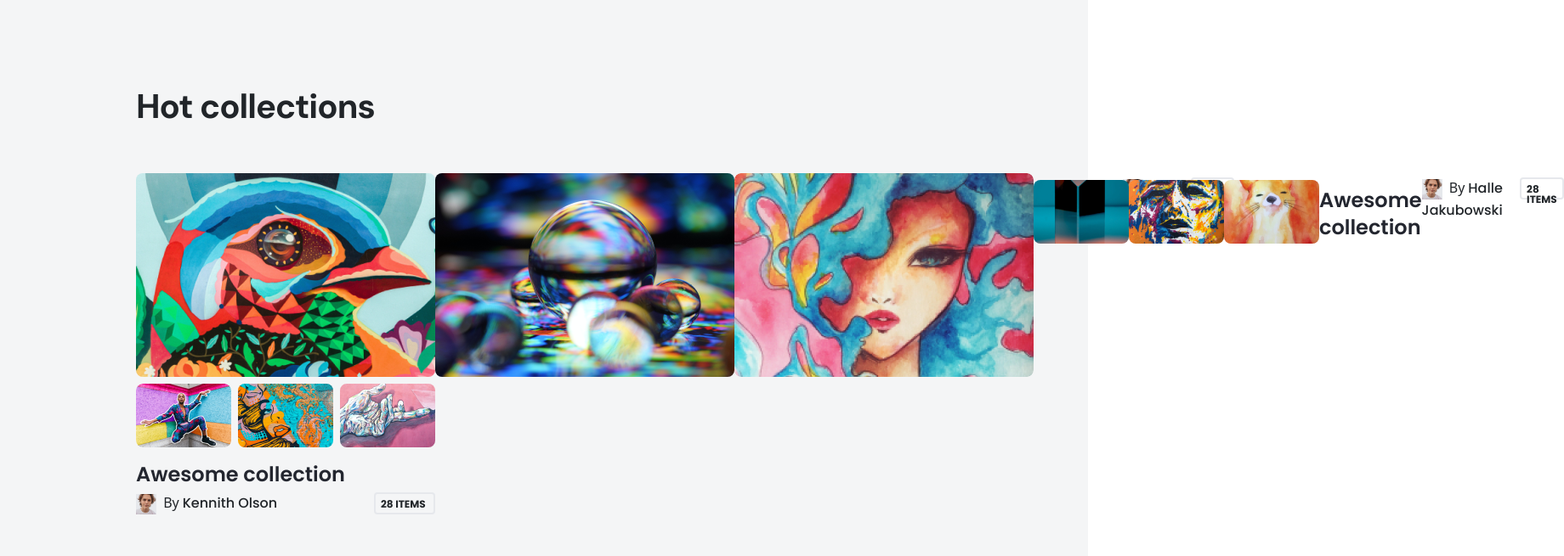
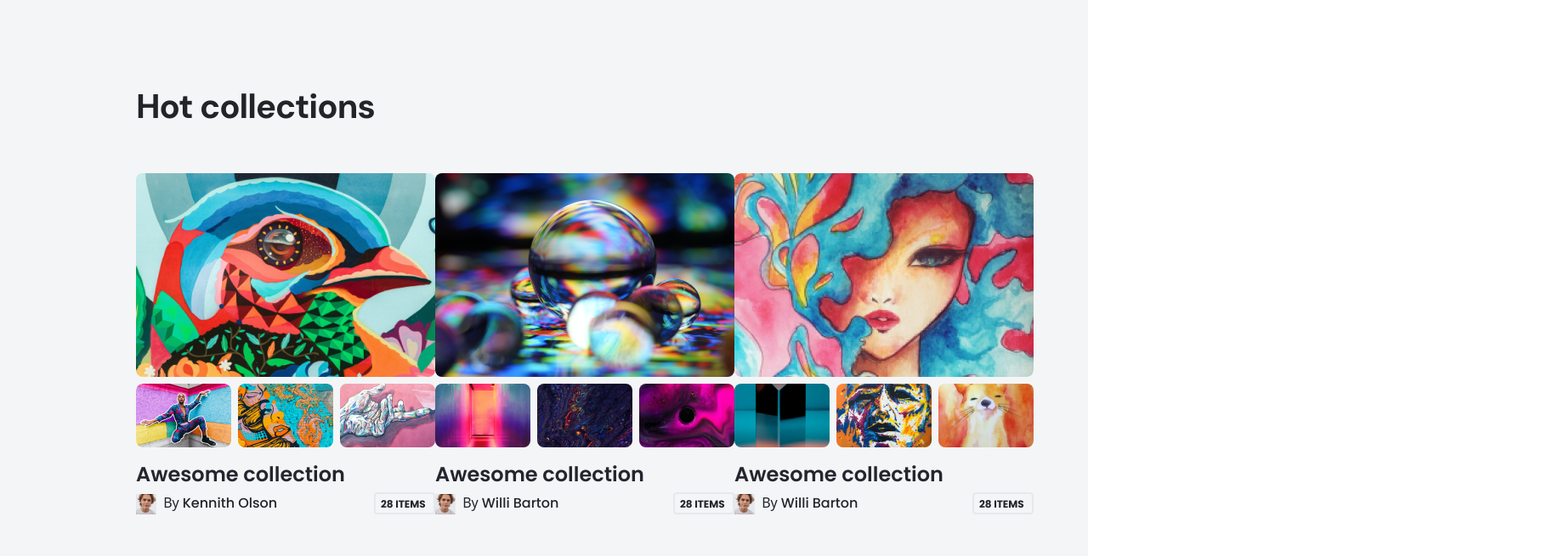
Before and after one commit to Bekoltiboyev/shoping, a plain HTML site: page index.html in a window 1280 px wide. Shown: the part 829-1484 px from the top of the page at 85% size, 1840 px wide, since content can reach past the window. Drawn offline with nearby package versions, Linux system fonts and the light colour scheme.

Commit message:
collection_qismi

```diff
--- a/index.html
+++ b/index.html
@@ -180,7 +180,7 @@
                         </div>
                 </div>
 
-                <div class="HC_card block_mobile">
+                <div class="HC_card d-none d-md-block d-xl-block">
                     <img class="hot_collection_card_image" src="./images/Hot collection img5.png" alt="">
                         <div class="hc_card_center_image  d-flex justify-content-between mt-2 w-100 h-auto">
                             <img src="./images/Hot collection img6.png" alt="">
@@ -200,9 +200,9 @@
                         </div>
                 </div>
 
-                <div class="HC_card block_mobile block_tablet">
+                <div class="HC_card d-none d-md-none d-xl-block">
                     <img class="hot_collection_card_image" src="./images/Hot collection img9.png" alt="">
-                        <div class="hc_card_center_image  d-flex justify-content-between mt-2 w-100 h-100">
+                        <div class="hc_card_center_image  d-flex justify-content-between mt-2 w-100 h-auto">
                             <img src="./images/Hot collection img10.png" alt="">
                             <img src="./images/Hot collection img11.png" alt="">
                             <img src="./images/Hot collection img12.png" alt="">
@@ -210,9 +210,9 @@
                         <div class="Awesome_collection mt-3">Awesome collection</div>
 
                         <div class="hc_card_center_bottom w-100 d-flex justify-content-between">
-                            <div class="hc_card_center_bottom_left w-auto h-100  ">
+                            <div class="hc_card_center_bottom_left w-auto h-100 ">
                                 <img src="./images/hot_bid_avatar img01.png" alt="">
-                                <span class="mx-1">By</span><span class="span">Halle Jakubowski</span>
+                                <span class="mx-1">By</span><span class="span">Willi Barton</span>
                             </div>
                             <div class="hc_card_center_bottom_right">
                                 <p>28 ITEMS</p>
@@ -223,19 +223,11 @@
 
 
 
+
+
              </div>
 
 
 
         </div>
      </div>
-
-
-
-
-
-
-
-    <script src="https://cdn.jsdelivr.net/npm/bootstrap@5.0.2/dist/js/bootstrap.bundle.min.js" integrity="sha384-MrcW6ZMFYlzcLA8Nl+NtUVF0sA7MsXsP1UyJoMp4YLEuNSfAP+JcXn/tWtIaxVXM" crossorigin="anonymous"></script>
-</body>
-</html>
--- a/style.css
+++ b/style.css
@@ -1,4 +1,4 @@
- @import url('https://fonts.googleapis.com/css2?family=DM+Sans:opsz,wght@9..40,100;9..40,200;9..40,300;9..40,400;9..40,500;9..40,600;9..40,700;9..40,800;9..40,900;9..40,1000&family=Poppins:wght@100;200;300;400;500;600;700;800;900&display=swap');
+@import url('https://fonts.googleapis.com/css2?family=DM+Sans:opsz,wght@9..40,100;9..40,200;9..40,300;9..40,400;9..40,500;9..40,600;9..40,700;9..40,800;9..40,900;9..40,1000&family=Poppins:wght@100;200;300;400;500;600;700;800;900&display=swap');
 
 
 
@@ -44,7 +44,10 @@
     padding: 12px;
     border-radius: 50%;
     font-size: 14px;
-
+}
+.fa-solid:hover{
+    background-color: black;
+    color: gold;
 }
 .arrow :nth-child(2){
     border: 2px solid #E6E8EC;
```
